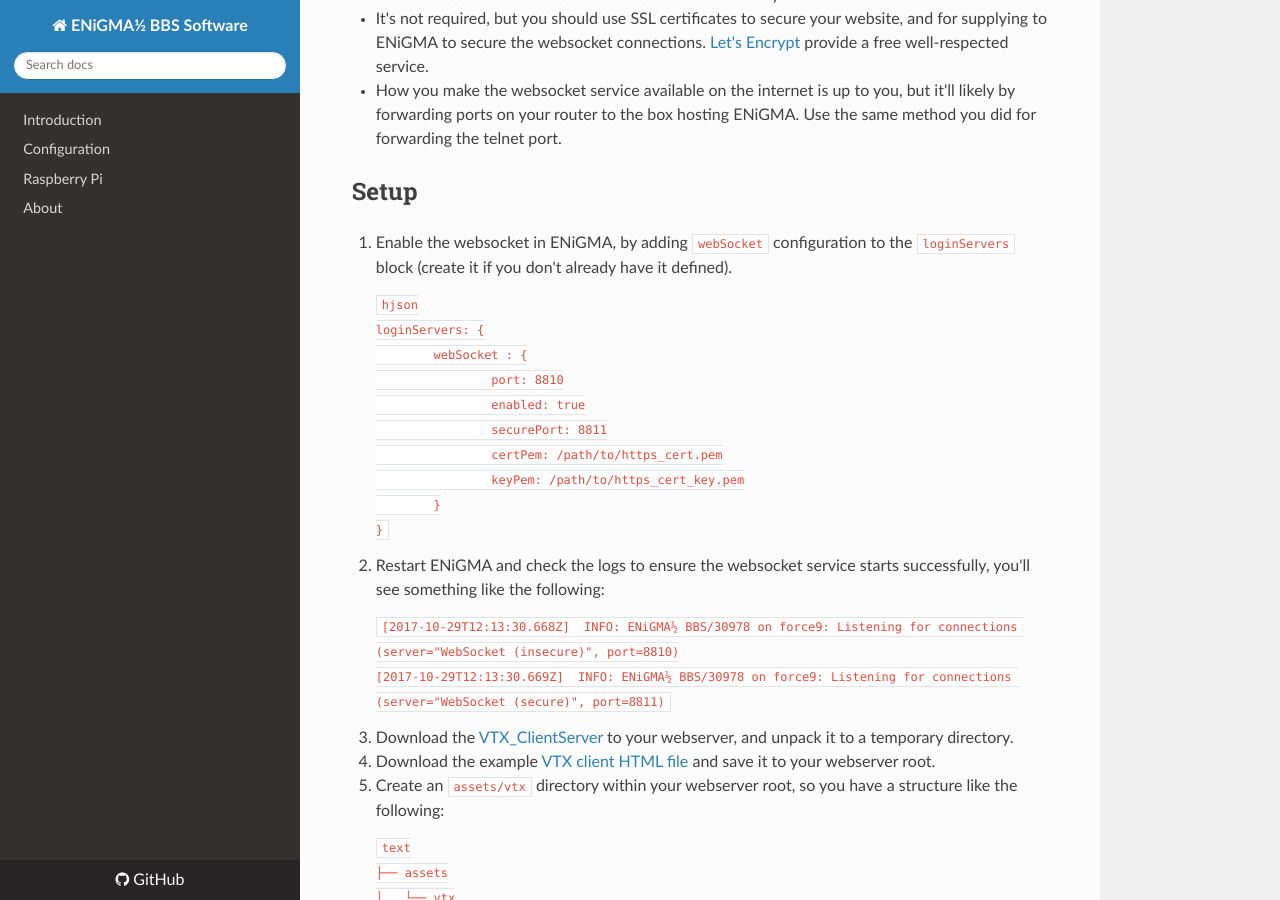
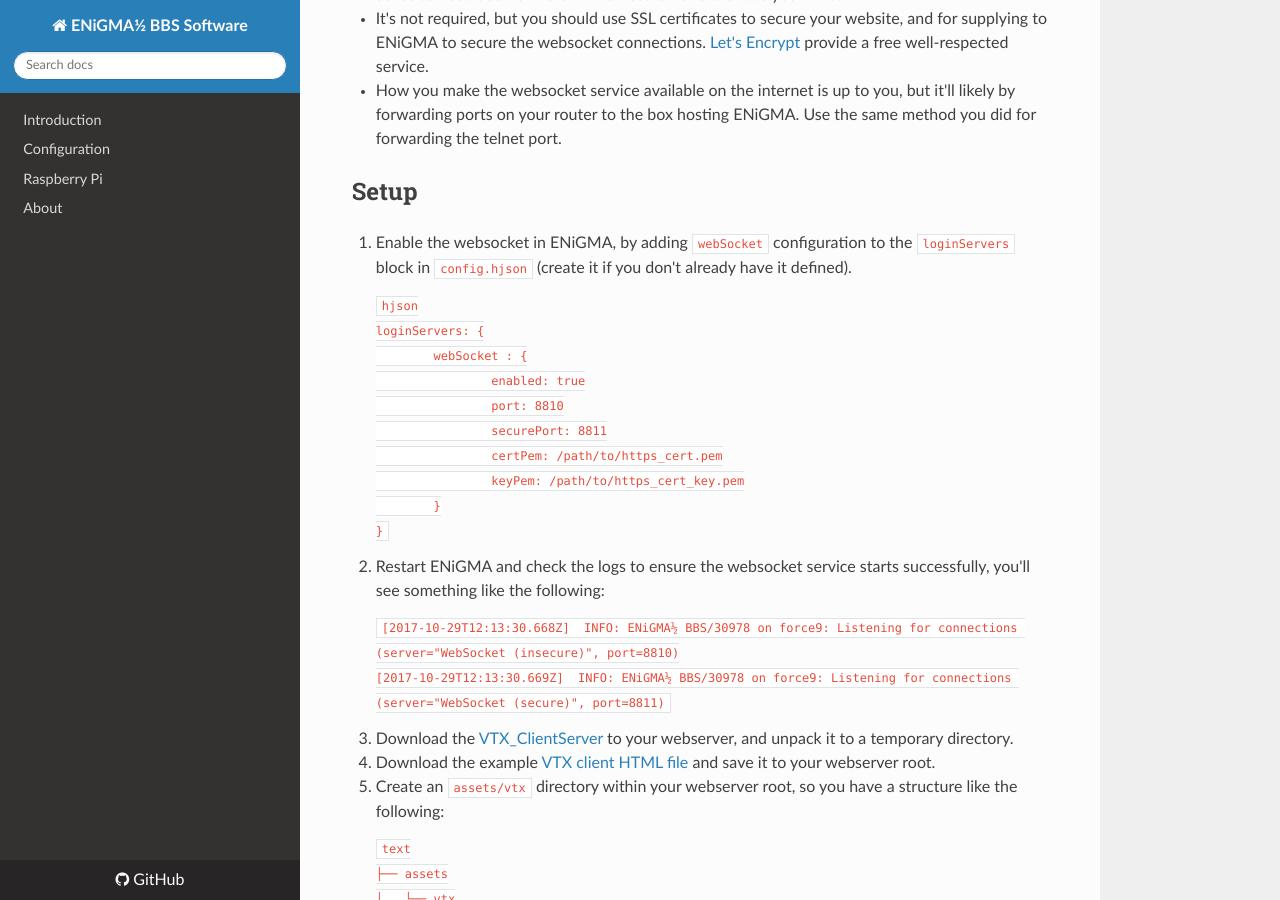
Before and after one commit to NuSkooler/enigma-bbs, an MkDocs documentation site: the page built from docs/servers/websocket.md, in a window 1280 px wide and 900 px high, scrolled down 377 px. Built offline with MkDocs 1.6.1, drawn with Linux system fonts in a browser that asks for light colours; nearby versions of some CDN libraries; old or Windows-style settings are respelled for this version of MkDocs.

Commit message:
Update websocket.md
Added file location, put enable field at top

`````diff
--- a/docs/servers/websocket.md
+++ b/docs/servers/websocket.md
@@ -21,14 +21,14 @@ There are a few things out of scope of this document:
 
 ## Setup
 
-1. Enable the websocket in ENiGMA, by adding `webSocket` configuration to the `loginServers` block (create it if you
+1. Enable the websocket in ENiGMA, by adding `webSocket` configuration to the `loginServers` block in `config.hjson` (create it if you
 don't already have it defined).
 
     ````hjson
     loginServers: {
             webSocket : {
+                    enabled: true
                     port: 8810
-                    enabled: true
                     securePort: 8811
                     certPem: /path/to/https_cert.pem
                     keyPem: /path/to/https_cert_key.pem
`````
